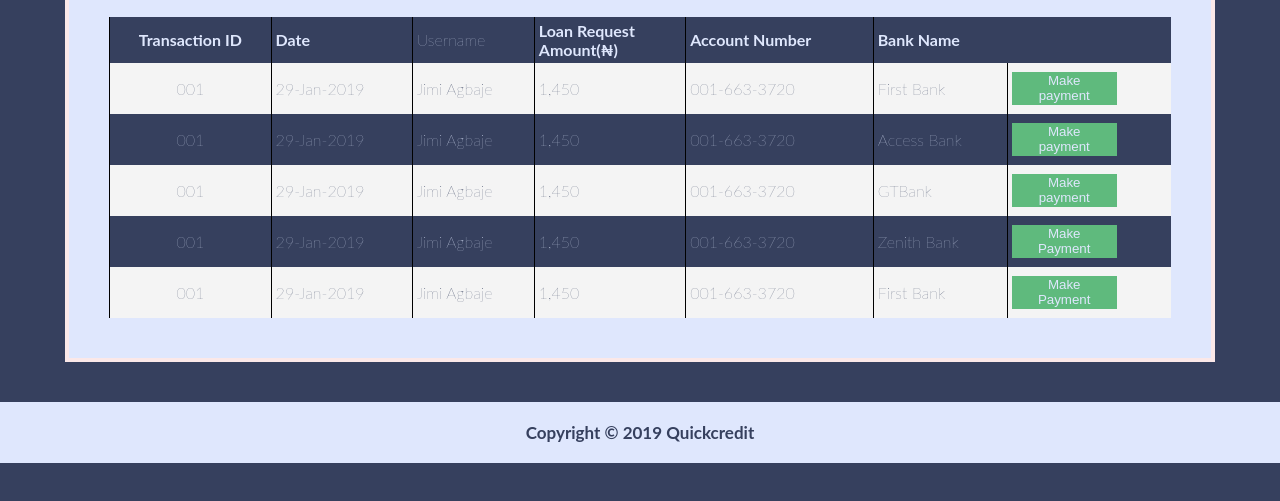
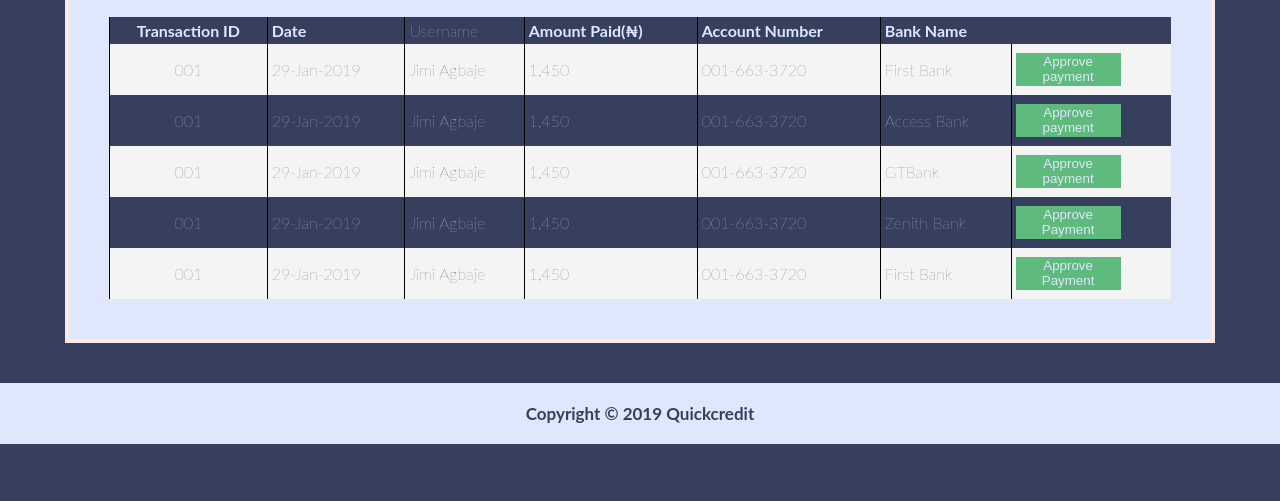
Before and after one commit to AdeAdecodes/Quickcredit, a plain HTML site: page UI/pages/loanpaymentadmin.html in a window 1280 px wide. Shown: the part 187-688 px from the top of the page. Drawn offline with Linux system fonts and the light colour scheme.

Commit message:
Admin-post-loanRepayment-#165820050

```diff
--- a/UI/pages/loanpaymentadmin.html
+++ b/UI/pages/loanpaymentadmin.html
@@ -51,7 +51,7 @@
                             <th>Transaction ID</th>
                             <th>Date</th>
                             <td>Username</td>
-                            <th>Loan Request </br>Amount(₦)</th>
+                            <th>Amount Paid(₦)</th>
                             <th>Account Number</th>
                           <th>Bank Name</th>
 
@@ -63,7 +63,7 @@
                             <td>1,450</td>
                              <td>001-663-3720</td>
                           <td>First Bank</td>
-                            <td> <button class="button_success" id="activateAccount1">Make payment</button></td>
+                            <td> <button class="button_success" id="activateAccount1">Approve payment</button></td>
                         </tr>
                         <tr>
                             <td>001</td>
@@ -72,7 +72,7 @@
                             <td>1,450</td>
                              <td>001-663-3720</td>
                           <td>Access Bank</td>
-                            <td> <button class="button_success" id="activateAccount2">Make payment</button></td>
+                            <td> <button class="button_success" id="activateAccount2">Approve payment</button></td>
                         </tr>
                         <tr>
                              <td>001</td>
@@ -81,7 +81,7 @@
                             <td>1,450</td>
                              <td>001-663-3720</td>
                           <td>GTBank</td>
-                            <td> <button class="button_success" id="activateAccount3">Make payment</button></td>
+                            <td> <button class="button_success" id="activateAccount3">Approve payment</button></td>
                         </tr>
                         <tr>
                                 <td>001</td>
@@ -90,7 +90,7 @@
                                 <td>1,450</td>
                                  <td>001-663-3720</td>
                           <td>Zenith Bank</td>
-                                <td> <button class="button_success" id="activateAccount4">Make Payment</button></td>
+                                <td> <button class="button_success" id="activateAccount4">Approve Payment</button></td>
                         </tr>
                         <tr>
                                 <td>001</td>
@@ -99,7 +99,7 @@
                                 <td>1,450</td>
                                  <td>001-663-3720</td>
                           <td>First Bank</td>
-                                <td> <button class="button_success" id="activateAccount5">Make Payment</button></td>
+                                <td> <button class="button_success" id="activateAccount5">Approve Payment</button></td>
                         </tr>
                     </table>
                 </div>
```
